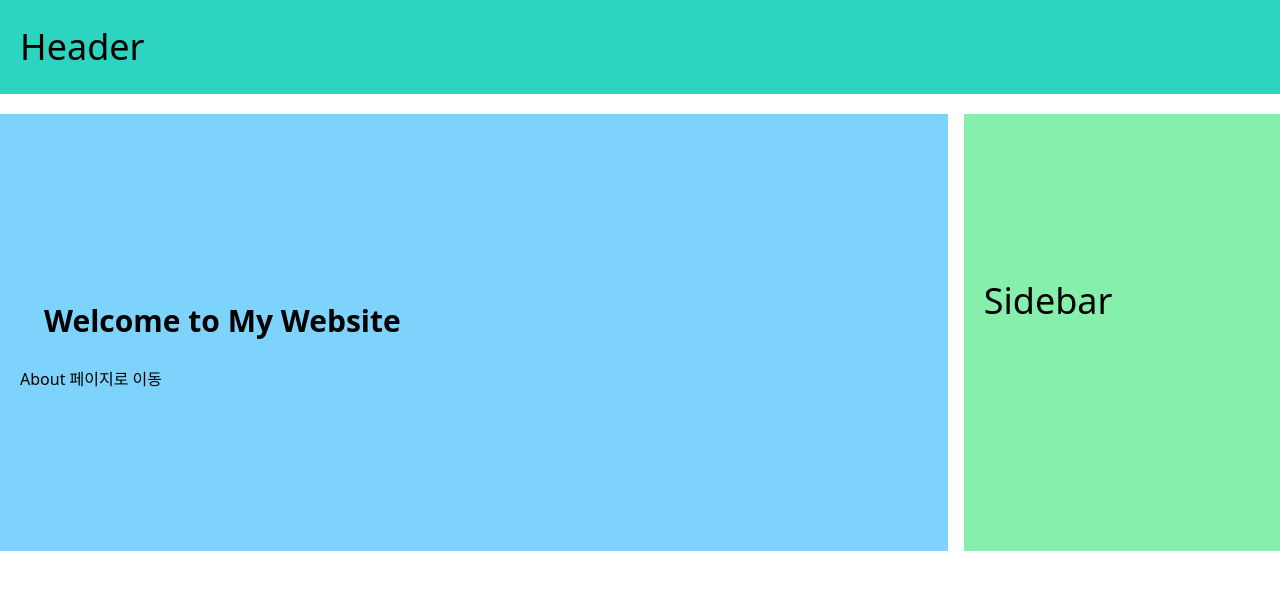
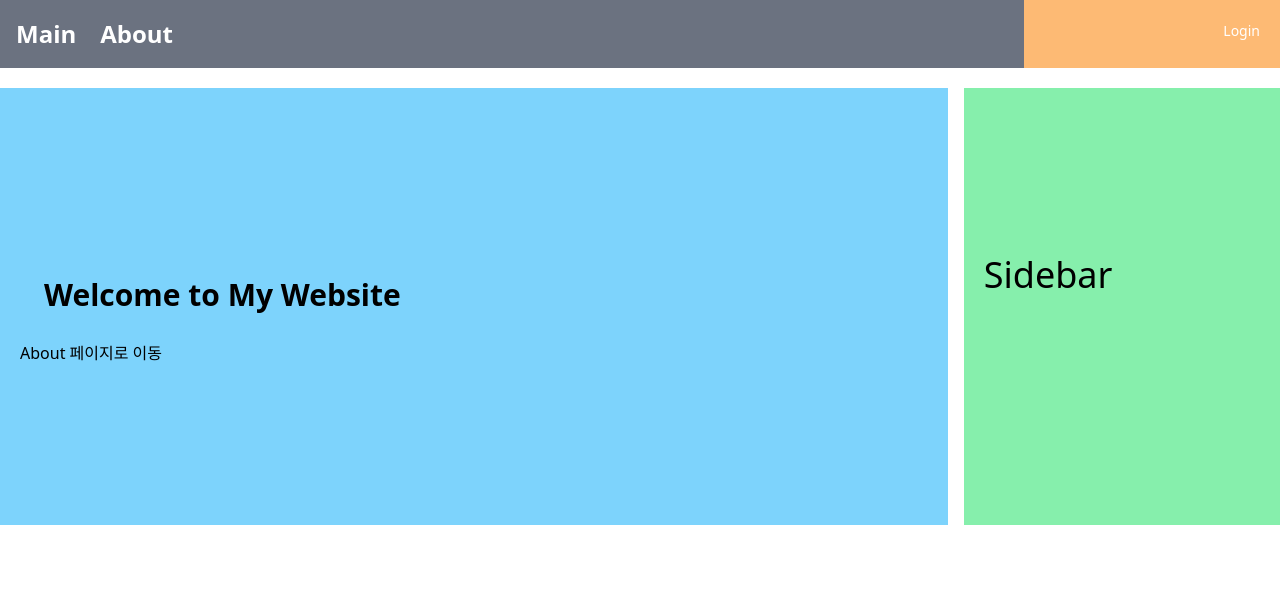
Before and after one commit to shoney921/template-client, a React (Create React App) app: page / in a window 1280 px wide. Shown: the top 590 px of the page. Built offline with nearby package versions, Linux system fonts and the light colour scheme.

Commit message:
feat: todo 페이지 추가

```diff
--- /dev/null
+++ b/src/components/menus/BasicMenu.js
@@ -0,0 +1,19 @@
+import { Link } from "react-router-dom";
+import '../../styles/BasicMenu.css';
+
+const BasicMenu = () => {
+    return (
+        <nav id='navbar'>
+            <div className="left-menu">
+                <ul className="menu-list">
+                    <li className="menu-item"> <Link to={'/'}>Main</Link> </li>
+                    <li className="menu-item"> <Link to={'/about'}>About</Link> </li>
+                </ul>
+            </div>
+            <div className="right-menu">
+                <div className="login-button">Login</div>
+            </div>
+        </nav>
+    );
+}
+export default BasicMenu;
--- a/src/layouts/BasicLayout.js
+++ b/src/layouts/BasicLayout.js
@@ -1,18 +1,18 @@
 import '../styles/BasicLayout.css';
-
+import BasicMenu from '../components/menus/BasicMenu';
 const BasicLayout = ({ children }) => {
     return (
         <>
             <header className="header">
-                <h1 className="header-title">Header</h1>
+                <BasicMenu />
             </header>
             <div className="content-wrapper">
-                <main className="main-content">
+                <div className="main-content">
                     {children}
-                </main>
-                <aside className="sidebar">
+                </div>
+                <div className="sidebar">
                     <h1 className="sidebar-title">Sidebar</h1>
-                </aside>
+                </div>
             </div>
         </>
     );
--- /dev/null
+++ b/src/pages/todo/IndexPage.js
@@ -0,0 +1,12 @@
+import { Outlet } from "react-router-dom";
+import BasicLayout from "../../layouts/BasicLayout";
+
+const IndexPage = () => {
+    return (
+        <BasicLayout>
+            <Outlet />
+        </BasicLayout>
+    );
+}
+
+export default IndexPage;
--- /dev/null
+++ b/src/pages/todo/ListPage.js
@@ -0,0 +1,11 @@
+import { Component } from "react"
+
+const ListPage = () => {
+    return (
+        <div>
+            Todo List Component
+        </div>
+    )
+}
+
+export default ListPage;
--- a/src/router/root.js
+++ b/src/router/root.js
@@ -5,6 +5,8 @@ const { createBrowserRouter } = require("react-router-dom");
 const Loading = () => <div>Loading...</div>;
 const MainPage = lazy(() => import("../pages/MainPage"));
 const AboutPage = lazy(() => import("../pages/AboutPage"));
+const ListPage = lazy(() => import("../pages/todo/ListPage"));
+const IndexPage = lazy(() => import("../pages/todo/IndexPage"));
 
 const router = createBrowserRouter([
     {
@@ -23,6 +25,24 @@ const router = createBrowserRouter([
             </Suspense>
         ),
     },
+    {
+        path: "/todo",
+        element: (
+            <Suspense fallback={<Loading />}>
+                <IndexPage />
+            </Suspense>
+        ),
+        children: [
+            {
+                path: "list",
+                element: (
+                    <Suspense fallback={<Loading />}>
+                        <ListPage />
+                    </Suspense>
+                ),
+            },
+        ],
+    },
 ]);
 
 export default router;
--- a/src/styles/BasicLayout.css
+++ b/src/styles/BasicLayout.css
@@ -1,10 +1,5 @@
 .header {
     background-color: #2dd4bf; /* bg-teal-400 */
-    padding: 1.25rem; /* p-5 */
-}
-
-.header-title {
-    font-size: 1.5rem; /* text-2xl */
 }
 
 .content-wrapper {
--- /dev/null
+++ b/src/styles/BasicMenu.css
@@ -0,0 +1,37 @@
+#navbar {
+    display: flex;
+    background-color: rgb(147, 197, 253); /* bg-blue-300 */
+}
+
+.left-menu {
+    width: 80%; /* w-4/5 */
+    background-color: rgb(107, 114, 128); /* bg-gray-500 */
+}
+
+.menu-list {
+    display: flex;
+    padding: 1rem; /* p-4 */
+    color: white;
+    font-weight: bold;
+}
+
+.menu-item {
+    padding-right: 1.5rem; /* pr-6 */
+    font-size: 1.5rem; /* text-2xl */
+}
+
+.right-menu {
+    width: 20%; /* w-1/5 */
+    display: flex;
+    justify-content: flex-end;
+    background-color: rgb(253, 186, 116); /* bg-orange-300 */
+    padding: 1rem; /* p-4 */
+    font-weight: 500; /* font-medium */
+}
+
+.login-button {
+    color: white;
+    font-size: 0.875rem; /* text-sm */
+    margin: 0.25rem; /* m-1 */
+    border-radius: 0.25rem; /* rounded */
+}
```
